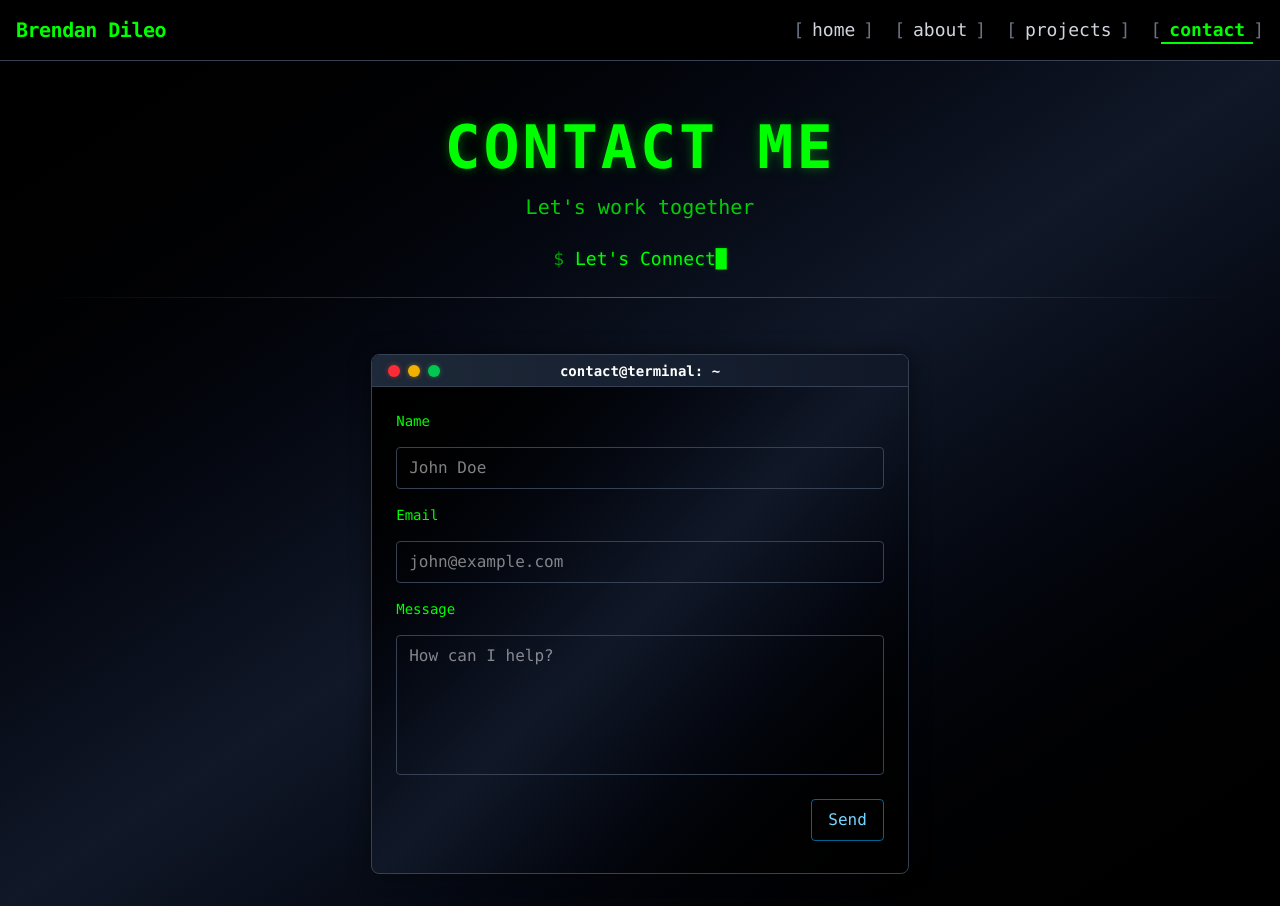
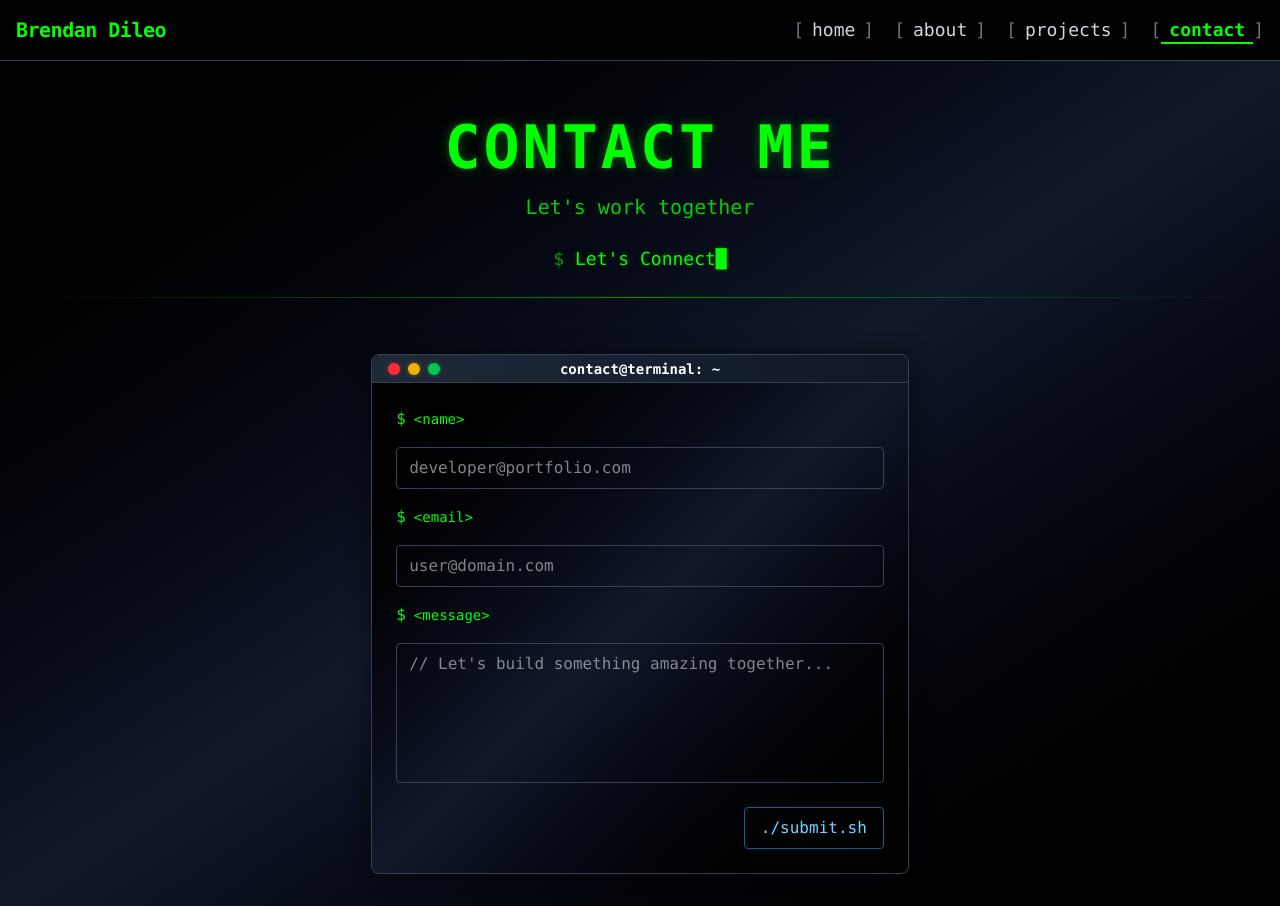
Before and after one commit to brendanddev/brendans-website, a React (Vite) app in the folder frontend/: page /contact in a window 1280 px wide. Built offline with nearby package versions, Linux system fonts and the light colour scheme.

Commit message:
Update ContactTerminal styling and Terminal component structure

```diff
--- a/frontend/src/components/ContactTerminal.jsx
+++ b/frontend/src/components/ContactTerminal.jsx
@@ -40,41 +40,50 @@ const ContactTerminal = () => {
             contentClassName={`p-4 text-[${ACCENT}]`}
         >
             <form className="flex flex-col gap-4 p-2" onSubmit={onSubmit}>
-                <label className={`text-sm text-[${ACCENT}]`}>Name</label>
+                <div className="flex items-center gap-2">
+                    <span className={`text-[${ACCENT}]`}>$</span>
+                    <label className={`text-sm text-[${ACCENT}]`}>&lt;name&gt;</label>
+                </div>
                 <input
-                    className={`bg-transparent border border-gray-700 rounded px-3 py-2 text-white focus:outline-none focus:ring-2 focus:ring-sky-500/40`}
+                    className={`bg-transparent border border-gray-700 rounded px-3 py-2 text-white focus:outline-none focus:ring-2 focus:ring-sky-500/40 font-mono`}
                     type="text"
-                    placeholder="John Doe"
+                    placeholder="developer@portfolio.com"
                     value={name}
                     onChange={(e) => setName(e.target.value)}
                 />
 
-                <label className={`text-sm text-[${ACCENT}]`}>Email</label>
+                <div className="flex items-center gap-2">
+                    <span className={`text-[${ACCENT}]`}>$</span>
+                    <label className={`text-sm text-[${ACCENT}]`}>&lt;email&gt;</label>
+                </div>
                 <input
-                    className={`bg-transparent border border-gray-700 rounded px-3 py-2 text-white focus:outline-none focus:ring-2 focus:ring-sky-500/40`}
+                    className={`bg-transparent border border-gray-700 rounded px-3 py-2 text-white focus:outline-none focus:ring-2 focus:ring-sky-500/40 font-mono`}
                     type="email"
-                    placeholder="john@example.com"
+                    placeholder="user@domain.com"
                     value={email}
                     onChange={(e) => setEmail(e.target.value)}
                 />
 
-                <label className={`text-sm text-[${ACCENT}]`}>Message</label>
+                <div className="flex items-center gap-2">
+                    <span className={`text-[${ACCENT}]`}>$</span>
+                    <label className={`text-sm text-[${ACCENT}]`}>&lt;message&gt;</label>
+                </div>
                 <textarea
-                    className={`bg-transparent border border-gray-700 rounded px-3 py-2 text-white min-h-[140px] resize-none focus:outline-none focus:ring-2 focus:ring-sky-500/40`}
-                    placeholder="How can I help?"
+                    className={`bg-transparent border border-gray-700 rounded px-3 py-2 text-white min-h-[140px] resize-none focus:outline-none focus:ring-2 focus:ring-sky-500/40 font-mono`}
+                    placeholder="// Let's build something amazing together..."
                     value={message}
                     onChange={(e) => setMessage(e.target.value)}
                 />
 
                 <div className="flex items-center justify-between mt-2">
-                    <span className={`text-xs ${status?.type === "error" ? "text-red-400" : "text-green-400"}`}>
-                        {status?.text}
+                    <span className={`text-xs font-mono ${status?.type === "error" ? "text-red-400" : "text-green-400"}`}>
+                        {status?.text && `> ${status.text}`}
                     </span>
                     <button
                         type="submit"
-                        className="px-4 py-2 rounded border border-sky-500/60 text-sky-300 hover:bg-sky-500/10 transition-colors"
+                        className="px-4 py-2 rounded border border-sky-500/60 text-sky-300 hover:bg-sky-500/10 transition-colors font-mono"
                     >
-                        Send
+                        ./submit.sh
                     </button>
                 </div>
             </form>
--- a/frontend/src/components/Terminal.jsx
+++ b/frontend/src/components/Terminal.jsx
@@ -148,7 +148,8 @@ const Terminal = () => {
             className="h-[450px]"
             contentClassName={`p-3 text-[${TERMINAL_COLOR}] overflow-y-auto`}
         >
-            <div className={`flex-1 p-0 text-[${TERMINAL_COLOR}] overflow-y-auto`}>{output}</div>
+            <div className="flex flex-col h-full">
+                <div className="flex-1 overflow-y-auto">{output}</div>
                 <form className={`flex p-3 border-t border-gray-700`} onSubmit={handleCommandSubmission}>
                     <span className="mr-2">
                         <span className={`text-[${TERMINAL_COLOR}]`}>{PROMPT_PREFIX}</span>
@@ -164,6 +165,7 @@ const Terminal = () => {
                         onKeyDown={handleKeyDown}
                     />
                 </form>
+            </div>
         </TerminalFrame>
     );
 };
```
Also changed, not shown: frontend/src/pages/Home.jsx (+8 -0 lines). Lines whose indentation alone changed are shown as unchanged.
